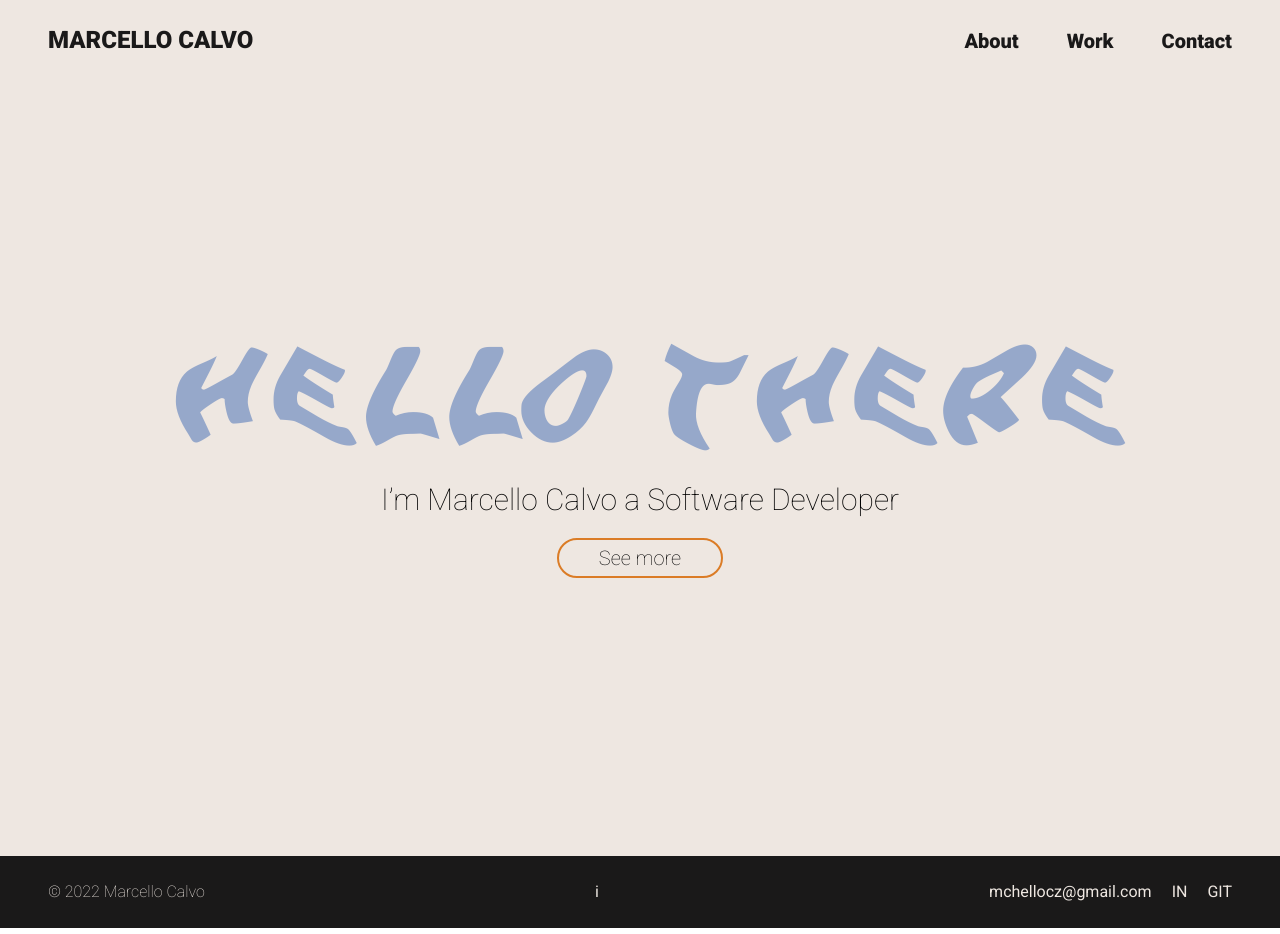
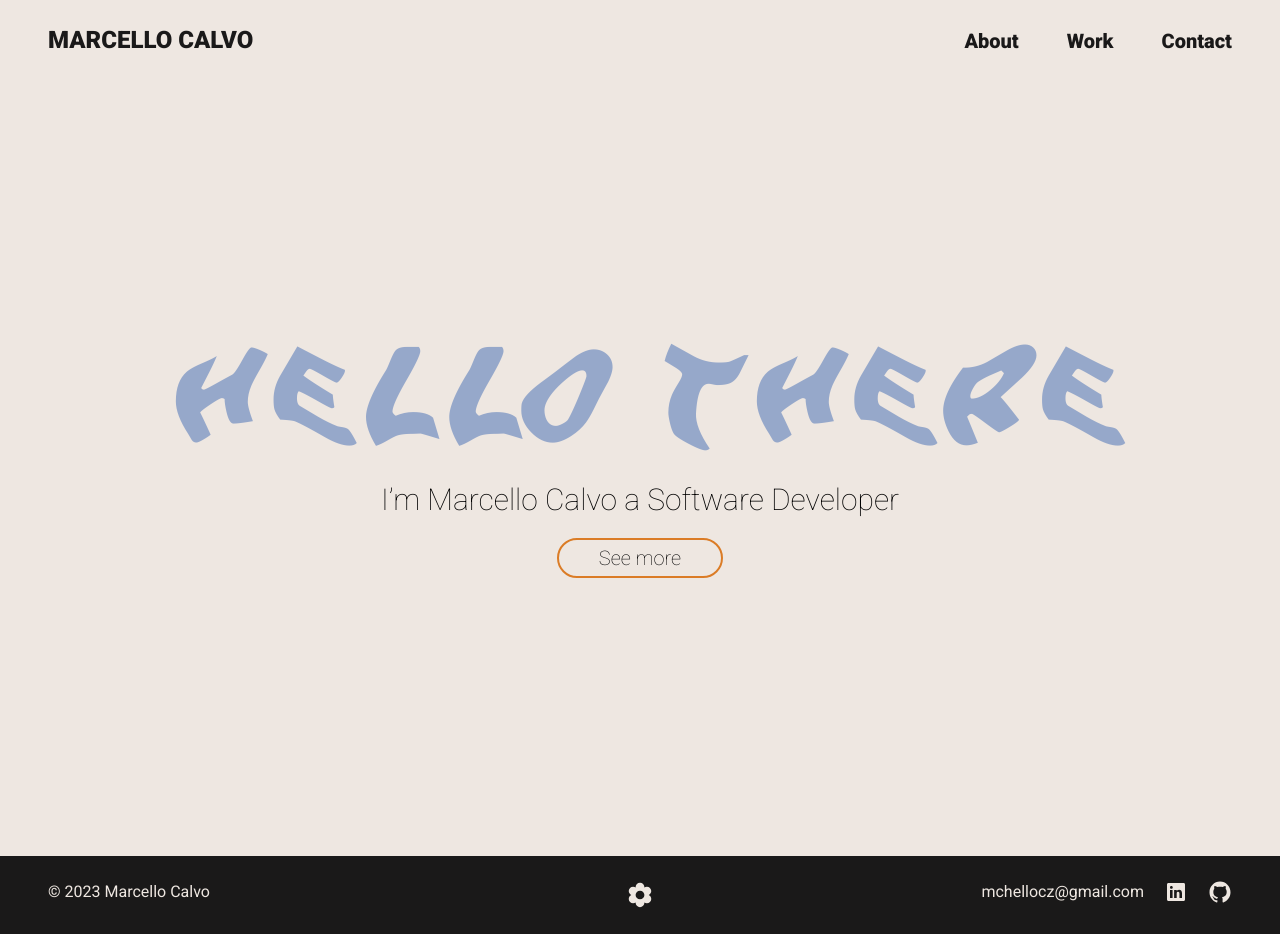
Before and after one commit to LemurGeek/lemurgeek.github.io, a React (Vite) app: page / in a window 1280 px wide. Built offline with nearby package versions, Linux system fonts and the light colour scheme.

Commit message:
add footer

```diff
--- a/package.json
+++ b/package.json
@@ -10,7 +10,8 @@
   },
   "dependencies": {
     "react": "^18.2.0",
-    "react-dom": "^18.2.0"
+    "react-dom": "^18.2.0",
+    "react-icons": "^4.7.1"
   },
   "devDependencies": {
     "@types/react": "^18.0.27",
--- a/src/App.tsx
+++ b/src/App.tsx
@@ -1,7 +1,7 @@
 import "./App.css";
-import Footer from "./layout/footer/Footer";
-import Navbar from "./layout/navbar/Navbar";
-import Home from "./components/home/Home";
+import Footer from "./layout/Footer";
+import Navbar from "./layout/Navbar";
+import Home from "./components/Home";
 
 function App() {
   return (
--- /dev/null
+++ b/src/layout/Footer.tsx
@@ -0,0 +1,28 @@
+import React from "react";
+import { IoMdFlower, IoLogoLinkedin, IoLogoGithub } from "react-icons/io";
+
+const Footer = () => {
+  return (
+    <footer className="flex flex-row justify-between py-6 px-12 items-baseline text-center bg-eerie_black text-pearl_bush">
+      <div className="flex justify-start basis-1/3">
+        <span>© 2023 Marcello Calvo</span>
+      </div>
+      <div className="flex justify-center self-center basis-1/3">
+        <a href="/home">
+          <IoMdFlower className="text-3xl" />
+        </a>
+      </div>
+      <div className="flex flex-row justify-end gap-x-5 basis-1/3">
+        <a href="mailto:mchellocz@gmail.com">mchellocz@gmail.com</a>
+        <a href="https://www.linkedin.com/in/mchellocz/" target="_blank">
+          <IoLogoLinkedin className="text-2xl" />
+        </a>
+        <a href="https://github.com/LemurGeek" target="_blank">
+          <IoLogoGithub className="text-2xl" />
+        </a>
+      </div>
+    </footer>
+  );
+};
+
+export default Footer;
--- a/src/layout/footer/Footer.tsx
+++ /dev/null
@@ -1,17 +0,0 @@
-import React from "react";
-
-const Footer = () => {
-  return (
-    <footer className="flex justify-between py-6 px-12 items-baseline text-center bg-eerie_black text-pearl_bush">
-      <div className="font-thin">© 2022 Marcello Calvo</div>
-      <div>i</div>
-      <div className="flex flex-row justify-end gap-x-5">
-        <a href="mailto:mchellocz@gmail.com">mchellocz@gmail.com</a>
-        <a href="http://">IN</a>
-        <a href="http://">GIT</a>
-      </div>
-    </footer>
-  );
-};
-
-export default Footer;
```
Also changed, not shown: src/components/About.tsx (renamed from src/components/about/About.tsx), src/components/Home.tsx (renamed from src/components/home/Home.tsx), src/layout/Navbar.tsx (renamed from src/layout/navbar/Navbar.tsx), 1 other file (tests, documents, lock files or other folders).
